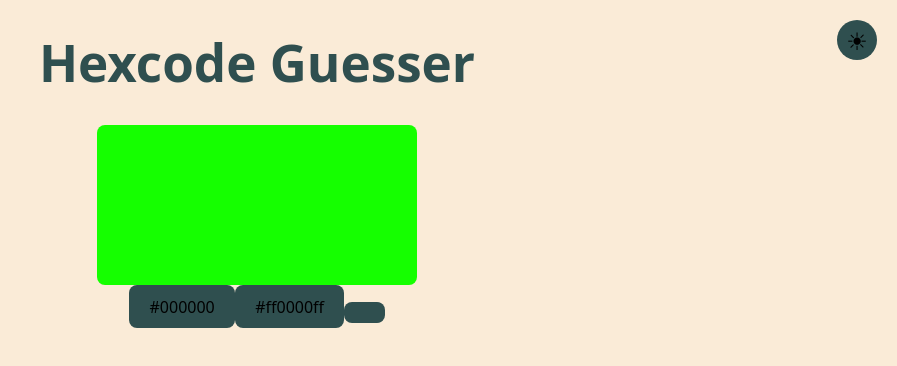
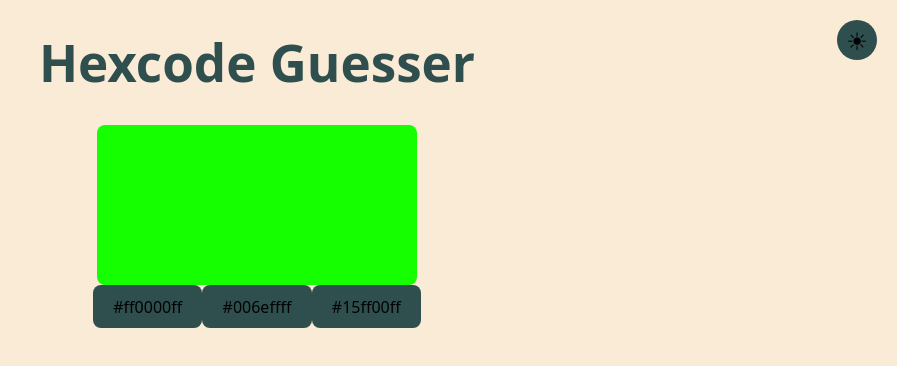
Before and after one commit to Benjam-fost/Hexcode-Guesser, a React (Vite) app: page / in a window 1280 px wide. Shown: the top 366 px of the page, without its empty margins (383-1280 px from the left). Built offline with nearby package versions, Linux system fonts and the light colour scheme.

Commit message:
Fixed race condition with getting choices for buttons

```diff
--- a/src/app.jsx
+++ b/src/app.jsx
@@ -15,27 +15,20 @@ function App() {
     return Math.floor(Math.random() * hexCodes.length)
   }
 
-  function getChoices(){
-    // Remove the correct answer
-    let incorrectCodes = hexCodes.map((_, index) => index)
-      .filter(index => index !== answerIndex)
+  useEffect(() => {
+    const index = randomIndex();
+    const incorrectIndicies = hexCodes
+    .map((_, i) => i)
+    .filter(i => i !== index)
+    .sort(() => Math.random() -0.5)
+    .slice(0,2);
 
-    // Shuffles incorrect codes
-    for(let i = incorrectCodes.length - 1; i > 0; i--){
-      const j = Math.floor(Math.random() * incorrectCodes.length);
-      [incorrectCodes[i], incorrectCodes[j]] = [incorrectCodes[j], incorrectCodes[i]];
-    }
-    // Takes two shuffled codes
-    incorrectCodes = incorrectCodes.slice(0,2).map(i => hexCodes[i])
-    // Shuffles them into the resulting choices array
-    return [hexCodes[answerIndex], ...incorrectCodes]
-      .sort(() => Math.random() - 0.5)
-  }
+    const codes = [hexCodes[index], ...incorrectIndicies.map(i => hexCodes[i])]
+      .sort(() => Math.random() -0.5);
 
-  useEffect(() => {
-    setAnswerIndex(randomIndex());
-    setChoices(getChoices());
-  }, [])
+    setAnswerIndex(index);
+    setChoices(codes);
+  }, [roundEnded])
 
   return (
     <main className={darkMode ? "dark" : ""}>
--- a/src/components/button.jsx
+++ b/src/components/button.jsx
@@ -3,6 +3,6 @@ import { useState } from "react"
 export default function Button({ hexcode, onClick}){
 
     return(
-        <button>{hexcode}</button>
+        <button onClick={onClick}>{hexcode}</button>
     )
 }
```
